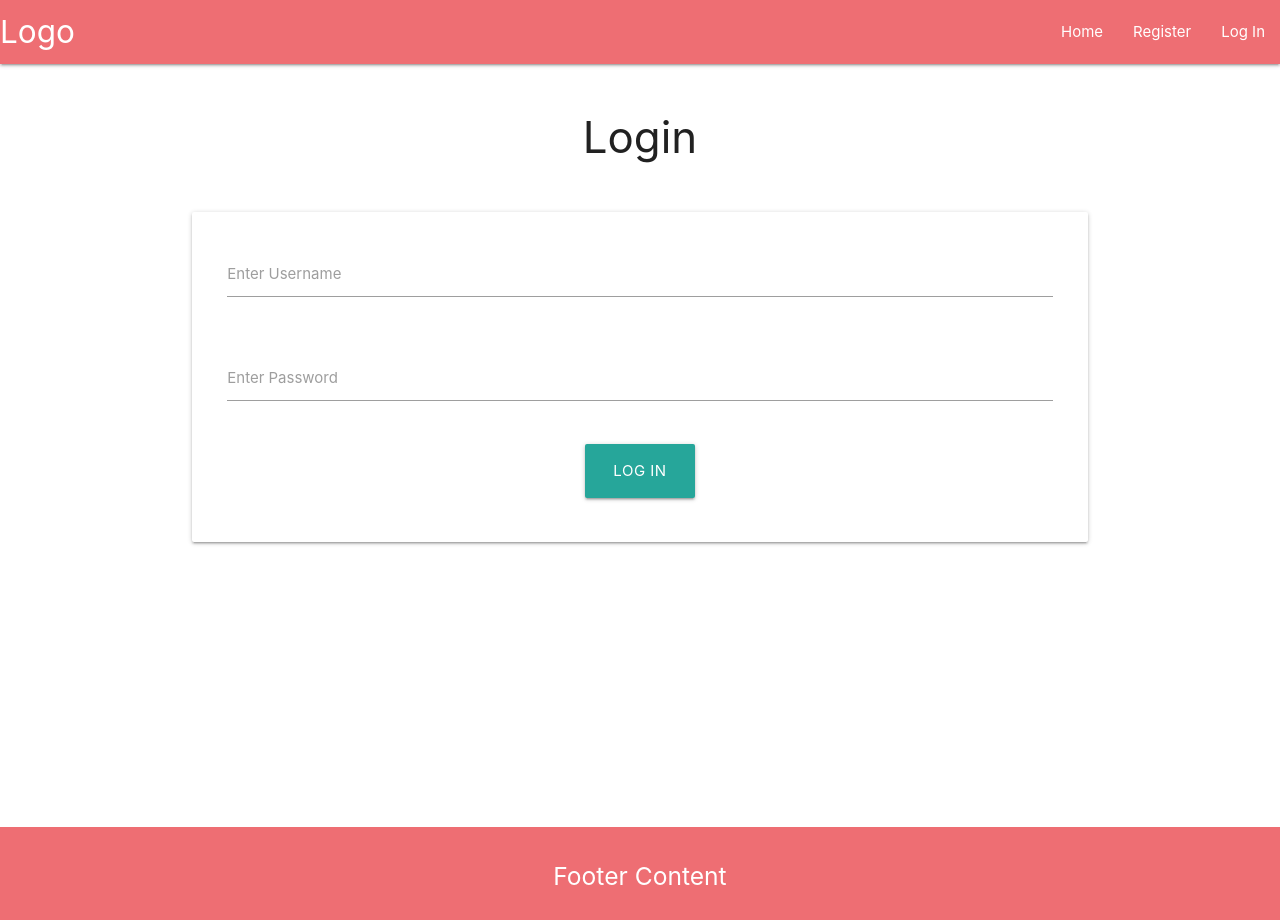
After one commit to ScottE13/Cocktail-Corner, a Flask app: page /log_in in a window 1280 px wide. The commit adds this page. Run offline with Flask 3, Linux system fonts and the light colour scheme.

Commit message:
Add login page

```diff
--- a/cocktailcorner/routes.py
+++ b/cocktailcorner/routes.py
@@ -42,3 +42,8 @@ def register():
         flash("Registration Successful!")
         return redirect(url_for("register", username=session["current_user"]))
     return render_template("register.html")
+
+
+@app.route("/log_in")
+def log_in():
+    return render_template("log_in.html")
--- a/cocktailcorner/templates/base.html
+++ b/cocktailcorner/templates/base.html
@@ -22,6 +22,7 @@
                 <ul class="right hide-on-med-and-down">
                     <li><a href="{{ url_for('home') }}">Home</a></li>
                     <li><a href="{{ url_for('register') }}">Register</a></li>
+                    <li><a href="{{ url_for('log_in') }}">Log In</a></li>
                 </ul>
             </div>
         </nav>
@@ -30,6 +31,7 @@
         <ul class="sidenav" id="mobile-demo">
             <li><a href="{{ url_for('home') }}">Home</a></li>
             <li><a href="{{ url_for('register') }}">Register</a></li>
+            <li><a href="{{ url_for('log_in') }}">Log In</a></li>
         </ul>
     </header>
 
--- /dev/null
+++ b/cocktailcorner/templates/log_in.html
@@ -0,0 +1,46 @@
+{% extends "base.html" %}
+{% block content %}
+
+<h3 class="center-align">Login</h3>
+
+<div class="row card-panel">
+    <form class="col s12" method="POST" action="{{ url_for('log_in') }}">
+        <!-- Username -->
+        <div class="row">
+            <div class="input-field col s12">
+                <input id="username" name="username" type="text" minlength="5" maxlength="25" class="validate" required>
+                <label for="username">Enter Username</label>
+            </div>
+        </div>
+        <!-- Password -->
+        <div class="row">
+            <div class="input-field col s12">
+                <input id="password" name="password" type="password" minlength="5" maxlength="25" class="validate"
+                    required>
+                <label for="password">Enter Password</label>
+            </div>
+        </div>
+
+        <section>
+            <!-- Flash Message -->
+            {% with messages = get_flashed_messages() %}
+            {% if messages %}
+            {% for message in messages %}
+            <div class="row flashes">
+                <h4 class="red-text center-align">{{ message }}</h4>
+            </div>
+            {% endfor %}
+            {% endif %}
+            {% endwith %}
+        </section>
+
+        <!-- Submit -->
+        <div class="row">
+            <div class="col s12 center-align">
+                <button type="submit" class="btn-large">Log In</button>
+            </div>
+        </div>
+    </form>
+</div>
+
+{% endblock %}
```
